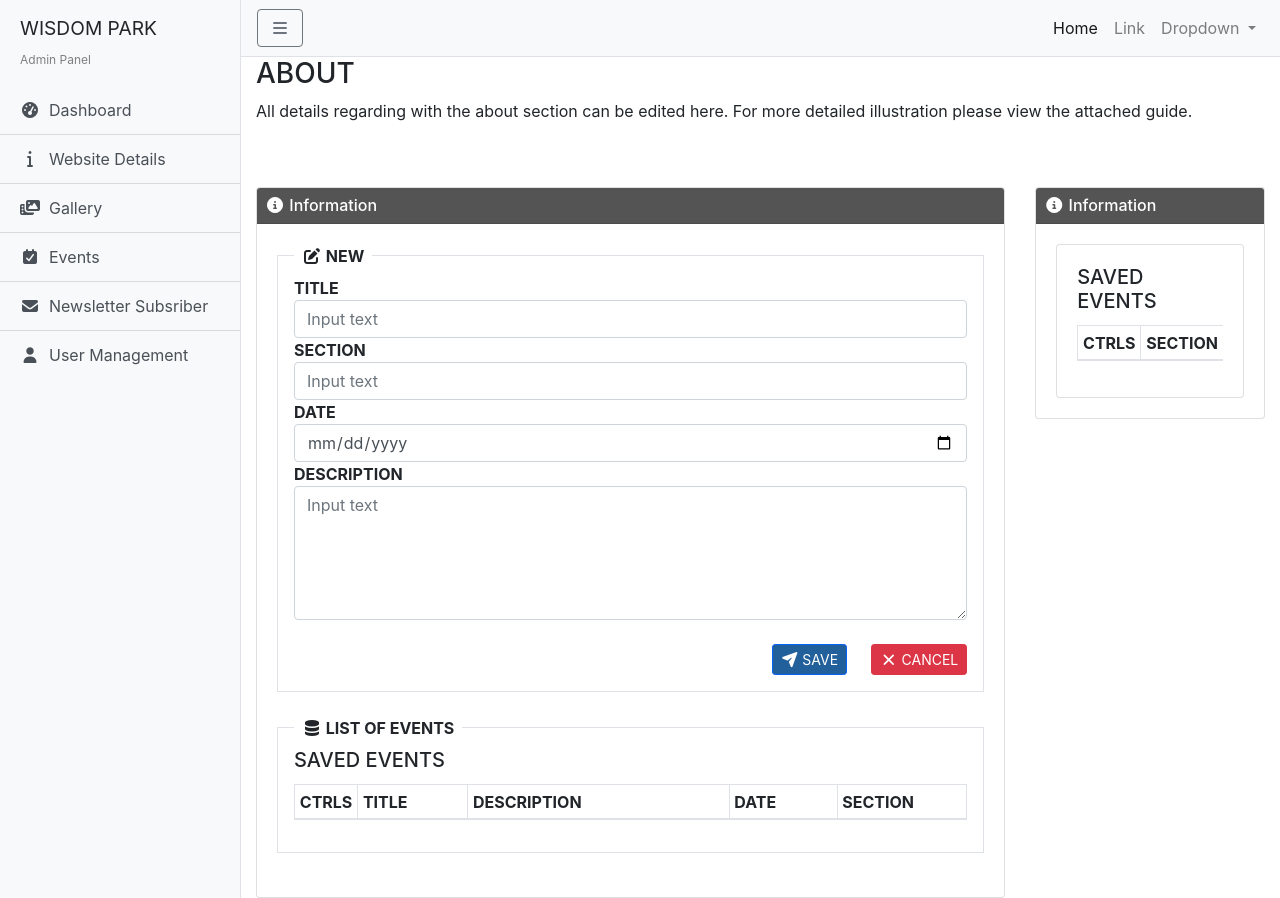
After one commit to jeffersongernale/wisdomparkph, a CodeIgniter app: page /database/index.php/page/admin_events in a window 1280 px wide. The commit adds this page. Run offline with CodeIgniter, Linux system fonts and the light colour scheme; lists and menus that the app fills with data are empty; some libraries are stand-ins or nearby versions.

Commit message:
[ADMIN EVENT] - Insert, update, delete

```diff
--- a/application/config/routes.php
+++ b/application/config/routes.php
@@ -64,9 +64,11 @@ $route['events'] = 'Page/events';
  * ADMIN ROUTES
  * ------------------------------------------------
  **/
-$route['admin-details']     = 'Page/admin_details';
-$route['admin-gallery']     = 'Page/admin_gallery';
-$route['admin-newsletter']  = 'Page/admin_newsletter';
+$route['admin-details']          = 'Page/admin_details';
+$route['admin-gallery']          = 'Page/admin_gallery';
+$route['admin-newsletter']       = 'Page/admin_newsletter';
+$route['admin-events']           = 'Page/admin_events';
+$route['select-events-section']  = 'EventController/get_section';
 
 $route['insert-details']['POST']    = 'AboutController/insert_details';
 $route['delete-details']['POST']    = 'AboutController/delete_details';
@@ -75,7 +77,9 @@ $route['update-vision']['POST']     = 'AboutController/update_vision';
 $route['update-goals']['POST']      = 'AboutController/update_goals';
 $route['update-faqs']['POST']       = 'AboutController/update_faqs';
 $route['login-submit']['POST']      = 'LoginController/login_submit';
-
+$route['insert-event']['POST']    = 'EventController/insert_event';
+$route['delete-event']['POST']    = 'EventController/delete_event';
+$route['update-event']['POST']    = 'EventController/update_event';
 
 
 /**
--- a/application/controllers/Page.php
+++ b/application/controllers/Page.php
@@ -54,8 +54,8 @@ class Page extends CI_Controller {
 		$page_data = $this->page_data;
 		$page_data['sidebar']= $this->load->view('template/sidebar.php', null, TRUE);
 		$page_data['navbar']= $this->load->view('template/navbar.php', null, TRUE);
-		$page_data['page_content']= $this->load->view('admin/gallery.php', null, TRUE);
-		$page_data['custom_script']='<script src="asset/scripts/gallery.js"></script>';
+		$page_data['page_content']= $this->load->view('admin/admin_gallery.php', null, TRUE);
+		$page_data['custom_script']='<script src="asset/scripts/admin_gallery.js"></script>';
 		$this->load->view('template/app', $page_data);
 	}
 
@@ -69,4 +69,14 @@ class Page extends CI_Controller {
 		$this->load->view('template/app', $page_data);
 	}
 
+	public function admin_events()
+	{
+		$page_data = $this->page_data;
+		$page_data['sidebar']= $this->load->view('template/sidebar.php', null, TRUE);
+		$page_data['navbar']= $this->load->view('template/navbar.php', null, TRUE);
+		$page_data['page_content']= $this->load->view('admin/events.php', null, TRUE);
+		$page_data['custom_script']='<script src="asset/scripts/admin_events.js"></script>';
+		$this->load->view('template/app', $page_data);
+	}
+
 }
--- /dev/null
+++ b/application/views/admin/events.php
@@ -0,0 +1,85 @@
+
+    <h3>ABOUT</h3>
+    <p>All details regarding with the about section can be edited here. For more detailed illustration please view the attached guide.</p>
+    <br>
+    <br>
+
+    <div class="row">
+
+        <div class="col-lg-9">
+
+            <div class="card">
+                <div class="card-header p-1 accordion_header" id="accordion_header" aria-expanded="true" aria-controls="collapseOne">
+                    <h6 class="mb-0 p-1">
+                        <i class="fa fa-info-circle"></i>&nbsp;Information
+                    </h6>
+                </div>
+                <div id="collapse_header" class="collapse show" aria-labelledby="headingOne" data-parent="#accordion">
+                    <div class="card-body">
+                    <fieldset class="border pb-3 pr-3 pl-3 mb-4">
+                    <legend class="w-auto font-weight-bold pl-2 pr-2"><i class="fa fa-edit"></i>&nbsp;NEW</legend>
+                        <b>TITLE</b>
+                        <input type="text" id="txt_title" class="form-control" placeholder="Input text">
+                        <b>SECTION</b>
+                        <input type="text"id="slc_section" class="form-control" placeholder="Input text">
+                        <b>DATE</b>
+                        <input type="date" id="txt_date_event" class="form-control">
+                        <b>DESCRIPTION</b>
+                        <textarea id="txt_description" class="form-control" rows="5" placeholder="Input text"></textarea>
+                        <button type="button" class="btn btn-sm btn-danger mt-4 float-right"><i class="fa fa-times"></i>&nbsp;CANCEL</button>
+                        <button type="button" class="btn btn-sm btn-primary mt-4 mr-4 float-right" onclick="EVENTS.insert_event()"><i class="fa fa-paper-plane"></i>&nbsp;SAVE</button>
+                    </fieldset>
+
+                    <fieldset class="border pb-3 pr-3 pl-3 mb-4">
+                    <legend class="w-auto font-weight-bold pl-2 pr-2"><i class="fa fa-database"></i>&nbsp;LIST OF EVENTS</legend>
+                        <h5 class="card-title">SAVED EVENTS</h5>
+                        <div class="table-responsive">
+                        <table id="tbl_admin_events" class="table table-sm table-bordered">
+                            <thead>
+                                <th>CTRLS</th>
+                                <th style="width: 20vw">TITLE</th>
+                                <th style="width: 50vw">DESCRIPTION</th>
+                                <th style="width: 20vw">DATE</th>
+                                <th style="width: 20vw">SECTION</th>
+                            </thead>
+                            <tbody></tbody>
+                        </table>
+                    </fieldset>
+
+
+
+                    </div>
+                </div>
+            </div>
+        </div>
+
+        <div class="col-lg-3">
+            <div class="card">
+                <div class="card-header p-1 accordion_header" id="accordion_header" aria-expanded="true" aria-controls="collapseOne">
+                    <h6 class="mb-0 p-1">
+                        <i class="fa fa-info-circle"></i>&nbsp;Information
+                    </h6>
+                </div>
+                <div id="collapse_header" class="collapse show" aria-labelledby="headingOne" data-parent="#accordion">
+                    <div class="card-body">
+                        <div class="card">
+                            <!-- <img src="..." class="card-img-top" alt="..."> -->
+                            <div class="card-body">
+                                <h5 class="card-title">SAVED EVENTS</h5>
+                                <div class="table-responsive">
+                                <table id="tbl_admin_events1" class="table table-sm table-bordered">
+                                    <thead>
+                                        <th>CTRLS</th>
+                                        <th style="width: 20vw">SECTION</th>
+                                    </thead>
+                                    <tbody></tbody>
+                                </table>
+                                </div>
+
+                            </div>
+                        </div>
+                    </div>
+                </div>
+            </div>
+        </div>
+    </div>
--- a/application/views/template/sidebar.php
+++ b/application/views/template/sidebar.php
@@ -8,7 +8,7 @@
       <a href="#" class="list-group-item list-group-item-action bg-light"><i class="fa fa-tachometer-alt"></i> &nbsp;Dashboard</a>
       <a href="admin-details" class="list-group-item list-group-item-action bg-light"><i class="fa fa-info"></i> &nbsp;Website Details</a>
       <a href="admin-gallery" class="list-group-item list-group-item-action bg-light"><i class="fa fa-photo-video"></i> &nbsp;Gallery</a>
-      <a href="#" class="list-group-item list-group-item-action bg-light"><i class="fa fa-calendar-check"></i> &nbsp;Events</a>
+      <a href="admin-events" class="list-group-item list-group-item-action bg-light"><i class="fa fa-calendar-check"></i> &nbsp;Events</a>
       <a href="admin-newsletter" class="list-group-item list-group-item-action bg-light"><i class="fa fa-envelope"></i> &nbsp;Newsletter Subsriber</a>
       <a href="#" class="list-group-item list-group-item-action bg-light"><i class="fa fa-user"></i> &nbsp;User Management</a>
 
```
Also changed, not shown: application/controllers/EventController.php (added, +50 -0 lines), application/models/Events.php (+25 -0 lines), asset/scripts/admin_events.js (added, +140 -0 lines), application/views/admin/admin_gallery.php (renamed from application/views/admin/gallery.php), asset/scripts/admin_gallery.js (renamed from asset/scripts/gallery.js).
